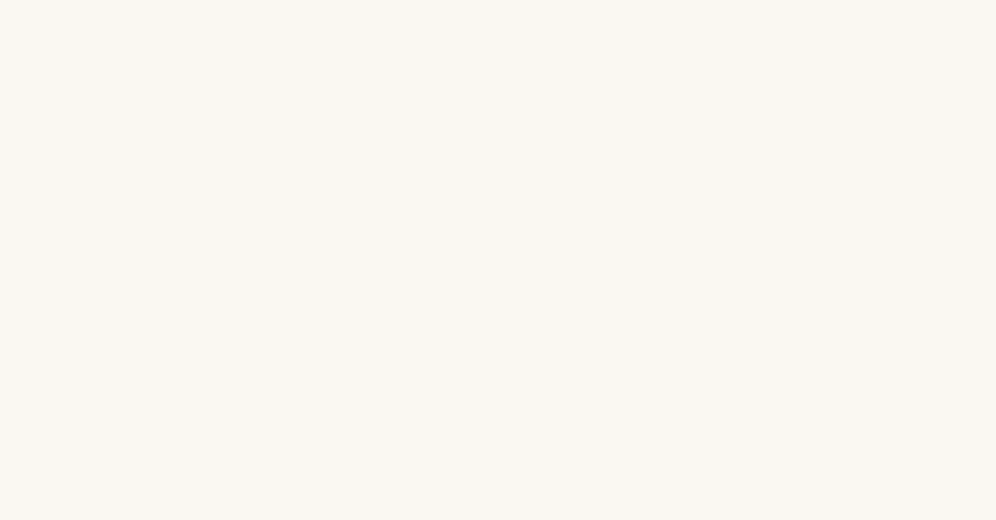
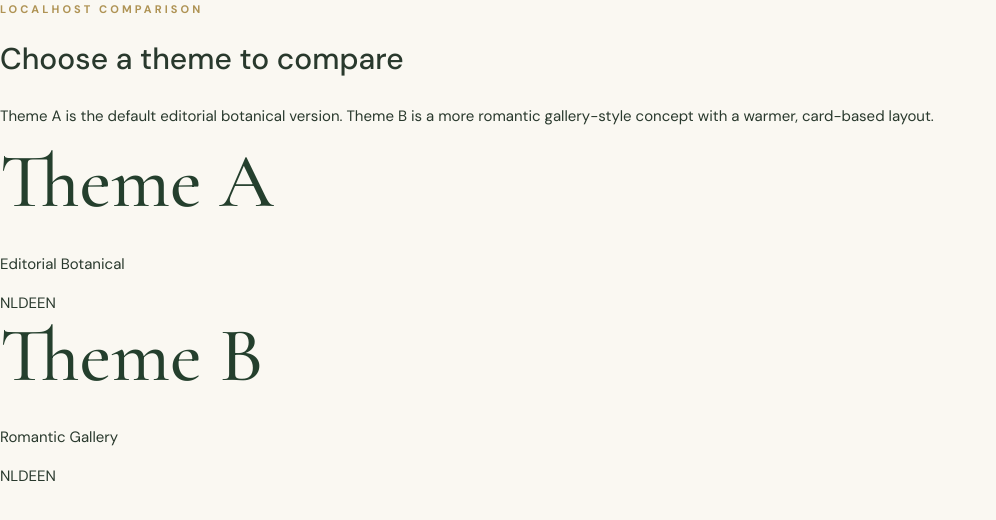
Before and after one commit to JoBuckx/BuckinxWedding, a Next.js app: page /compare in a window 1280 px wide. Before the commit this address had no page. Shown: the top 520 px of the page, without its empty margins (0-996 px from the left). Built offline with nearby package versions, Linux system fonts and the light colour scheme.

Commit message:
Add wedding visual assets and preview: app/compare/page.tsx

```diff
--- /dev/null
+++ b/app/compare/page.tsx
@@ -0,0 +1,25 @@
+import Link from 'next/link';
+
+const langs = ['nl','de','en'] as const;
+
+export default function ComparePage(){
+ return <main className="compare-page">
+  <div className="compare-shell">
+   <p className="eyebrow">LOCALHOST COMPARISON</p>
+   <h1>Choose a theme to compare</h1>
+   <p className="compare-copy">Theme A is the default editorial botanical version. Theme B is a more romantic gallery-style concept with a warmer, card-based layout.</p>
+   <div className="compare-grid">
+    <section className="compare-card">
+     <h2>Theme A</h2>
+     <p>Editorial Botanical</p>
+     <div className="compare-links">{langs.map(lang=><Link key={lang} href={`/${lang}`}>{lang.toUpperCase()}</Link>)}</div>
+    </section>
+    <section className="compare-card">
+     <h2>Theme B</h2>
+     <p>Romantic Gallery</p>
+     <div className="compare-links">{langs.map(lang=><Link key={lang} href={`/preview-b/${lang}`}>{lang.toUpperCase()}</Link>)}</div>
+    </section>
+   </div>
+  </div>
+ </main>;
+}
```
